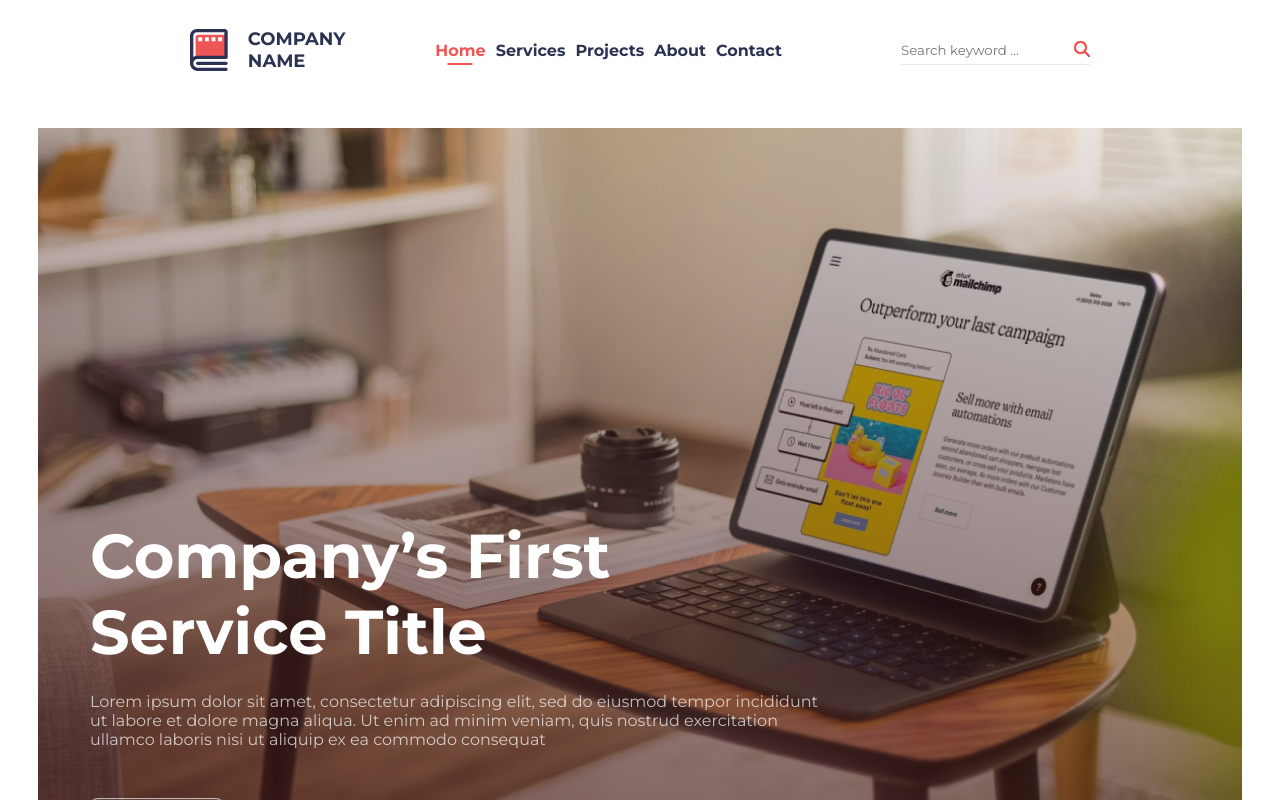
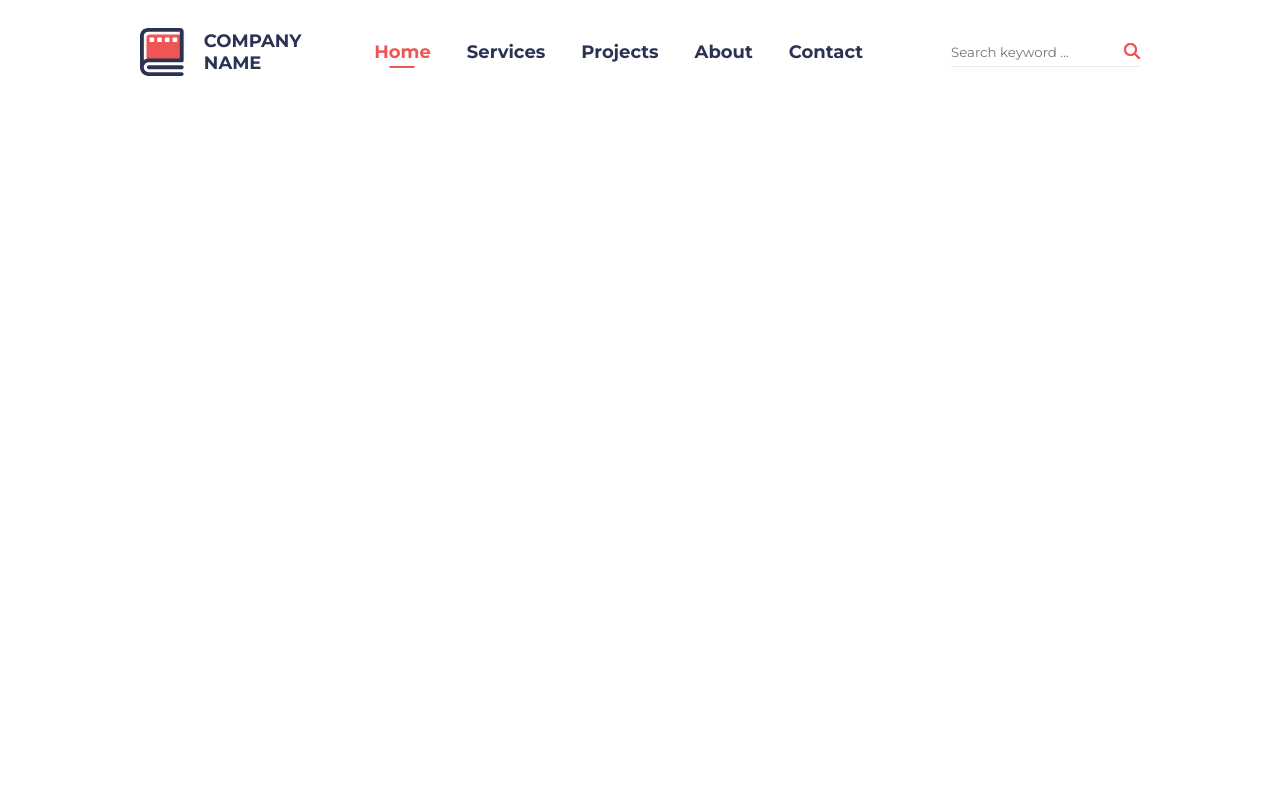
Before and after one commit to nnatroo/artmedia-task, a React (Vite) app: page / in a window 1280 px wide. Shown: the top 800 px of the page. Built offline with nearby package versions, Linux system fonts and the light colour scheme.

Commit message:
Modified: Header resvponsivness.

```diff
--- a/src/App.jsx
+++ b/src/App.jsx
@@ -11,11 +11,11 @@ function App() {
   return (
     <>
      <Header />
-     <Hero />
-     <Services />
-     <News />
-     <About />
-     <Footer />
+     {/* <Hero /> */}
+     {/* <Services /> */}
+     {/* <News /> */}
+     {/* <About /> */}
+     {/* <Footer /> */}
     </>
   )
 }
--- a/src/components/Header.jsx
+++ b/src/components/Header.jsx
@@ -1,5 +1,6 @@
 import React, { useState } from "react";
 import classes from "../modules/Header.module.scss";
+import layout from "../modules/Layout.module.scss";
 import CompanyLogo from "../assets/companyLogo.svg";
 import SearchIcon from "../assets/searchIcon.svg";
 import BurgerMenuIcon from "../assets/menuBurger.svg";
@@ -22,8 +23,7 @@ const Header = () => {
     <>
       {showBurgerMenu && <BurgerMenu onCancel={cancelHandler} />}
       <header id="home" className={classes["header"]}>
-        <div className={classes["logical-container"]}>
-
+        <div className={`${classes["container"]} ${layout["container"]}`}>
           <div className={classes["navbar-logo"]}>
             <a href="/">
               <img src={CompanyLogo} alt="CompanyLogo" />
@@ -34,7 +34,7 @@ const Header = () => {
           <nav className={classes["navbar-links"]}>
             <ul className={classes["navbar-links-wrapper"]}>
               <li className={classes["active-item"]}>
-                <a  href="#home">Home</a>
+                <a href="#home">Home</a>
               </li>
 
               <li>
@@ -59,18 +59,20 @@ const Header = () => {
             <form action="/">
               <div className={classes["form-item"]}>
                 <input type="search" placeholder="Search keyword ..." />
-                <button><img src={SearchIcon} alt="" /></button>
+                <button>
+                  <img src={SearchIcon} alt="" />
+                </button>
               </div>
             </form>
           </div>
 
-
+          {false && (
+            <div className={classes["navbar-burger-menu-wrapper"]}>
+              <img onClick={burgerClickHandler} src={BurgerMenuIcon} alt="" />
+            </div>
+          )}
         </div>
       </header>
-
-      {/* <div className={classes["navbar-burger-menu-wrapper"]}>
-        <img onClick={burgerClickHandler} src={BurgerMenuIcon} alt="" />
-      </div> */}
     </>
   );
 };
--- a/src/modules/BurgerMenu.module.scss
+++ b/src/modules/BurgerMenu.module.scss
@@ -4,7 +4,7 @@
     width: 100%;
     height: 100vh;
     z-index: 100;
-    top: 0;
+    top: -40px;
     display: flex;
     flex-direction: column;
     align-items: center;
--- a/src/modules/Header.module.scss
+++ b/src/modules/Header.module.scss
@@ -1,41 +1,23 @@
-.header {
-  margin-top: 56px;
-  display: flex;
-  justify-content: center;
+header {
+  padding-top: 56px;
 
   @media (max-width: 1440px) {
-    margin-top: 28px;
+    padding-top: 28px;
   }
 
-  .logical-container {
-    width: 1420px;
+  .container {
     display: grid;
     grid-template-columns: 1fr 4fr 1fr;
     align-items: center;
     gap: 16px;
 
-    @media (max-width: 1680px) {
-      width: 1200px;
-    }
-
-    @media (max-width: 1440px) {
-      width: 1100px;
-    }
-
     @media (max-width: 1366px) {
       gap: 40px;
-      width: 900px;
     }
 
     @media (max-width: 1024px) {
       grid-template-columns: repeat(3, 1fr);
-      width: 700px;
     }
-
-    @media (max-width: 768px) {
-      width: 80%;
-    }
-
 
     .navbar-logo {
       display: flex;
@@ -93,11 +75,6 @@
 
         @media (max-width: 1366px) {
           gap: 36px;
-        }
-
-        @media (max-width: 1280px) {
-          gap: 10px;
-          font-size: 16px;
         }
 
         @media (max-width: 1024px) {
@@ -173,11 +150,9 @@
       display: flex;
       justify-content: flex-end;
 
-      @media (max-width: 768px) {
-        // display: none;
+      @media (max-width: 1024px) {
+        display: none;
       }
-
-
 
       .form-item {
         position: relative;
@@ -217,102 +192,102 @@
   }
 }
 
-// .navbar-burger-menu-wrapper {
-//   display: none;
-//   cursor: pointer;
-// }
+.navbar-burger-menu-wrapper {
+  display: none;
+  cursor: pointer;
+}
 
-// @media (max-width: 1024px) {
-//   .navbar-burger-menu-wrapper {
-//     display: block;
-//   }
+@media (max-width: 1024px) {
+  .navbar-burger-menu-wrapper {
+    display: block;
+  }
 
-//   .navbar-wrapper {
-//     grid-template-columns: 1fr 1fr;
-//   }
+  .navbar-wrapper {
+    grid-template-columns: 1fr 1fr;
+  }
 
-//   .navbar-burger-menu-wrapper {
-//     display: flex;
-//     justify-content: flex-end;
-//   }
+  .navbar-burger-menu-wrapper {
+    display: flex;
+    justify-content: flex-end;
+  }
 
-//   .navbar-wrapper {
-//     width: 70%;
-//   }
-// }
+  .navbar-wrapper {
+    width: 70%;
+  }
+}
 
-// @media (max-width: 365px) {
-//   .navbar-burger-menu-wrapper {
-//     img {
-//       width: 22px;
-//     }
-//   }
+@media (max-width: 365px) {
+  .navbar-burger-menu-wrapper {
+    img {
+      width: 22px;
+    }
+  }
 
-//   .navbar-logo {
-//     width: 100px;
-//   }
+  .navbar-logo {
+    width: 100px;
+  }
 
-//   .navbar-logo a {
-//     gap: 10px;
-//   }
+  .navbar-logo a {
+    gap: 10px;
+  }
 
-//   .navbar-logo strong {
-//     font-size: 0.8rem;
-//   }
+  .navbar-logo strong {
+    font-size: 0.8rem;
+  }
 
-//   .navbar-logo img {
-//     width: 26px;
-//   }
-// }
+  .navbar-logo img {
+    width: 26px;
+  }
+}
 
-// @media (max-width: 768px) {
-//   .navbar-burger-menu-wrapper {
-//     img {
-//       width: 46px;
-//     }
-//   }
+@media (max-width: 768px) {
+  .navbar-burger-menu-wrapper {
+    img {
+      width: 46px;
+    }
+  }
 
-//   .navbar-logo strong {
-//     font-size: 1.3rem;
-//   }
-// }
+  .navbar-logo strong {
+    font-size: 1.3rem;
+  }
+}
 
-// @media (max-width: 576px) {
-//   .navbar-burger-menu-wrapper {
-//     img {
-//       width: 32px;
-//     }
-//   }
+@media (max-width: 576px) {
+  .navbar-burger-menu-wrapper {
+    img {
+      width: 32px;
+    }
+  }
 
-//   .navbar-logo strong {
-//     font-size: 1rem;
-//   }
+  .navbar-logo strong {
+    font-size: 1rem;
+  }
 
-//   .navbar-logo img {
-//     width: 40px;
-//   }
-// }
+  .navbar-logo img {
+    width: 40px;
+  }
+}
 
-// @media (max-width: 365px) {
-//   .navbar-burger-menu-wrapper {
-//     img {
-//       width: 22px;
-//     }
-//   }
+@media (max-width: 365px) {
+  .navbar-burger-menu-wrapper {
+    img {
+      width: 22px;
+    }
+  }
 
-//   .navbar-logo {
-//     width: 100px;
-//   }
+  .navbar-logo {
+    width: 100px;
+  }
 
-//   .navbar-logo a {
-//     gap: 10px;
-//   }
+  .navbar-logo a {
+    gap: 10px;
+  }
 
-//   .navbar-logo strong {
-//     font-size: 0.8rem;
-//   }
+  .navbar-logo strong {
+    font-size: 0.8rem;
+  }
 
-//   .navbar-logo img {
-//     width: 26px;
-//   }
-// }
+  .navbar-logo img {
+    width: 26px;
+  }
+}
--- /dev/null
+++ b/src/modules/Layout.module.scss
@@ -0,0 +1,21 @@
+.container {
+    width: 1420px;
+    margin: 0 auto;
+
+    @media (max-width: 1680px) {
+        width: 1200px;
+    }
+
+    @media (max-width: 1440px) {
+        width: 1100px;
+    }
+
+    @media (max-width: 1280px) {
+        width: 1000px;
+    }
+
+    @media (max-width: 1024px) {
+        width: auto;
+        margin-inline: 20px;
+    }
+}
```
